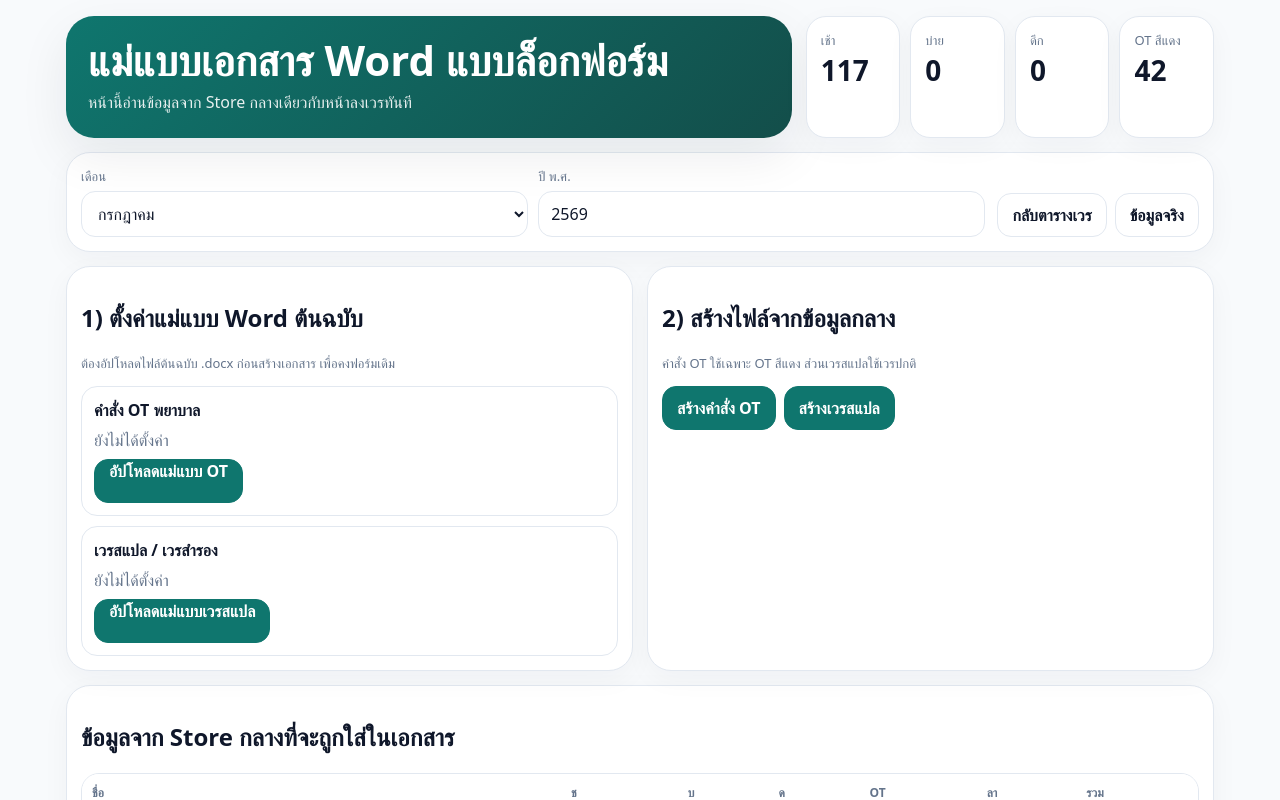
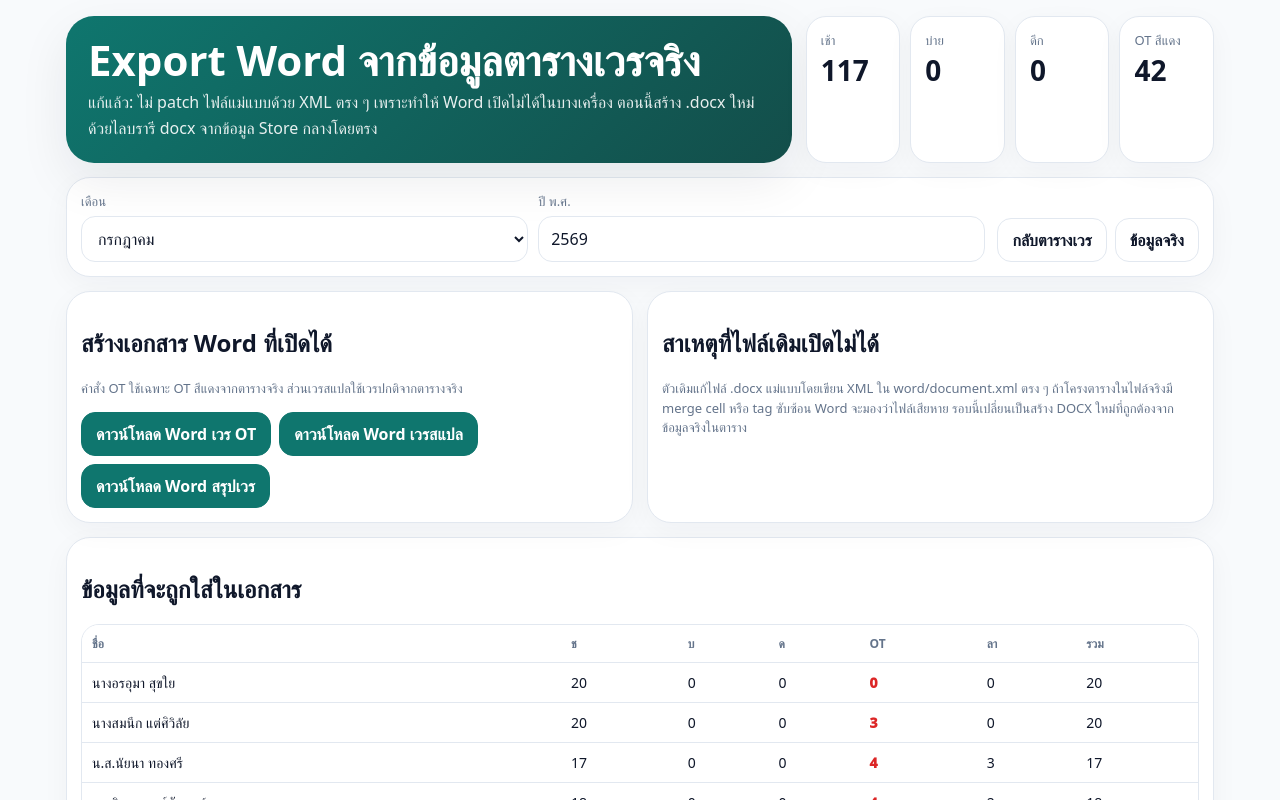
Before and after one commit to proweed001-ux/nurse-shift-mobile-web, a Next.js app: page /templates in a window 1280 px wide. Shown: the top 800 px of the page. Built offline with nearby package versions, Linux system fonts and the light colour scheme.

Commit message:
Fix Word export to generate valid docx from current shift data

```diff
--- a/app/templates/page.tsx
+++ b/app/templates/page.tsx
@@ -1,23 +1,20 @@
 'use client';
 
-import { ChangeEvent, useEffect, useMemo, useState } from 'react';
+import { useEffect, useMemo, useState } from 'react';
 import Link from 'next/link';
 import { thaiMonths } from '../../lib/date';
 import { summarize } from '../../lib/logic';
 import { MonthPlan } from '../../lib/types';
-import { clearTemplate, loadTemplateMeta, saveTemplateFile, TemplateKind, TemplateMeta } from '../../lib/template-documents';
-import { exportOtFromTemplateStrict2, exportReserveFromTemplateStrict2 } from '../../lib/template-documents-strict2';
+import { exportOtDocx, exportReserveDocx, exportSummaryDocx } from '../../lib/documents';
 import { ShiftPlan, listenPlanSync, loadCurrentPlan, loadPlan, savePlan, toLegacyPlan } from '../shiftStore';
 
 export default function TemplatesPage() {
   const [plan, setPlan] = useState<ShiftPlan | null>(null);
   const [message, setMessage] = useState('');
-  const [templateMeta, setTemplateMeta] = useState<Record<TemplateKind, TemplateMeta | null>>({ ot: null, reserve: null });
 
   useEffect(() => {
     const current = savePlan(loadCurrentPlan());
     setPlan(current);
-    refreshTemplateMeta();
     return listenPlanSync((next) => setPlan(next));
   }, []);
 
@@ -30,52 +27,38 @@ export default function TemplatesPage() {
     ot: summary.reduce((sum, row) => sum + row.otTotal, 0),
   }), [summary]);
 
-  function refreshTemplateMeta() {
-    setTemplateMeta({ ot: loadTemplateMeta('ot'), reserve: loadTemplateMeta('reserve') });
-  }
-
   function changeMonth(month: number, year: number) {
     const next = savePlan(loadPlan(month, year));
     setPlan(next);
   }
 
-  async function handleTemplateUpload(kind: TemplateKind, event: ChangeEvent<HTMLInputElement>) {
-    const file = event.target.files?.[0];
-    if (!file) return;
-    try {
-      await saveTemplateFile(kind, file);
-      refreshTemplateMeta();
-      setMessage(kind === 'ot' ? 'บันทึกแม่แบบคำสั่ง OT แล้ว' : 'บันทึกแม่แบบเวรสแปลแล้ว');
-    } catch (error) {
-      setMessage(error instanceof Error ? error.message : 'บันทึกแม่แบบไม่สำเร็จ');
-    } finally {
-      event.target.value = '';
-    }
-  }
-
-  function removeTemplate(kind: TemplateKind) {
-    clearTemplate(kind);
-    refreshTemplateMeta();
-    setMessage(kind === 'ot' ? 'ลบแม่แบบคำสั่ง OT แล้ว' : 'ลบแม่แบบเวรสแปลแล้ว');
-  }
-
-  function exportOt() {
+  async function exportOt() {
     if (!legacyPlan) return;
     try {
-      if (!templateMeta.ot) { setMessage('ต้องอัปโหลดแม่แบบคำสั่ง OT ก่อน เพื่อคงฟอร์มต้นฉบับเป๊ะ'); return; }
-      exportOtFromTemplateStrict2(legacyPlan);
+      await exportOtDocx(legacyPlan);
+      setMessage('ดาวน์โหลดคำสั่ง OT เป็นไฟล์ .docx ที่เปิดได้แล้ว');
     } catch (error) {
       setMessage(error instanceof Error ? error.message : 'สร้างคำสั่ง OT ไม่สำเร็จ');
     }
   }
 
-  function exportReserve() {
+  async function exportReserve() {
     if (!legacyPlan) return;
     try {
-      if (!templateMeta.reserve) { setMessage('ต้องอัปโหลดแม่แบบเวรสแปลก่อน เพื่อคงฟอร์มต้นฉบับเป๊ะ'); return; }
-      exportReserveFromTemplateStrict2(legacyPlan);
+      await exportReserveDocx(legacyPlan);
+      setMessage('ดาวน์โหลดเวรสแปลเป็นไฟล์ .docx ที่เปิดได้แล้ว');
     } catch (error) {
       setMessage(error instanceof Error ? error.message : 'สร้างเวรสแปลไม่สำเร็จ');
+    }
+  }
+
+  async function exportSummary() {
+    if (!legacyPlan) return;
+    try {
+      await exportSummaryDocx(legacyPlan);
+      setMessage('ดาวน์โหลดสรุปเวรเป็นไฟล์ .docx ที่เปิดได้แล้ว');
+    } catch (error) {
+      setMessage(error instanceof Error ? error.message : 'สร้างสรุปเวรไม่สำเร็จ');
     }
   }
 
@@ -85,8 +68,8 @@ export default function TemplatesPage() {
     <main className="app-shell">
       <section className="hero">
         <div className="hero-card">
-          <h1>แม่แบบเอกสาร Word แบบล็อกฟอร์ม</h1>
-          <p>หน้านี้อ่านข้อมูลจาก Store กลางเดียวกับหน้าลงเวรทันที</p>
+          <h1>Export Word จากข้อมูลตารางเวรจริง</h1>
+          <p>แก้แล้ว: ไม่ patch ไฟล์แม่แบบด้วย XML ตรง ๆ เพราะทำให้ Word เปิดไม่ได้ในบางเครื่อง ตอนนี้สร้าง .docx ใหม่ด้วยไลบรารี docx จากข้อมูล Store กลางโดยตรง</p>
         </div>
         <div className="quick-grid">
           <div className="stat"><div className="stat-label">เช้า</div><div className="stat-value">{totals.morning}</div></div>
@@ -119,37 +102,22 @@ export default function TemplatesPage() {
 
       <section className="panel-grid">
         <div className="card">
-          <h2>1) ตั้งค่าแม่แบบ Word ต้นฉบับ</h2>
-          <p className="hint">ต้องอัปโหลดไฟล์ต้นฉบับ .docx ก่อนสร้างเอกสาร เพื่อคงฟอร์มเดิม</p>
-          <div className="person-card">
-            <div className="person-title">คำสั่ง OT พยาบาล</div>
-            <div className="muted">{templateMeta.ot ? `ล็อกฟอร์มจากไฟล์: ${templateMeta.ot.name}` : 'ยังไม่ได้ตั้งค่า'}</div>
-            <div className="actions">
-              <label className="btn primary">อัปโหลดแม่แบบ OT<input hidden type="file" accept=".docx" onChange={(event) => handleTemplateUpload('ot', event)} /></label>
-              {templateMeta.ot ? <button className="btn danger" onClick={() => removeTemplate('ot')}>ลบ</button> : null}
-            </div>
-          </div>
-          <div className="person-card" style={{ marginTop: 10 }}>
-            <div className="person-title">เวรสแปล / เวรสำรอง</div>
-            <div className="muted">{templateMeta.reserve ? `ล็อกฟอร์มจากไฟล์: ${templateMeta.reserve.name}` : 'ยังไม่ได้ตั้งค่า'}</div>
-            <div className="actions">
-              <label className="btn primary">อัปโหลดแม่แบบเวรสแปล<input hidden type="file" accept=".docx" onChange={(event) => handleTemplateUpload('reserve', event)} /></label>
-              {templateMeta.reserve ? <button className="btn danger" onClick={() => removeTemplate('reserve')}>ลบ</button> : null}
-            </div>
+          <h2>สร้างเอกสาร Word ที่เปิดได้</h2>
+          <p className="hint">คำสั่ง OT ใช้เฉพาะ OT สีแดงจากตารางจริง ส่วนเวรสแปลใช้เวรปกติจากตารางจริง</p>
+          <div className="actions">
+            <button className="btn primary" onClick={exportOt}>ดาวน์โหลด Word เวร OT</button>
+            <button className="btn primary" onClick={exportReserve}>ดาวน์โหลด Word เวรสแปล</button>
+            <button className="btn primary" onClick={exportSummary}>ดาวน์โหลด Word สรุปเวร</button>
           </div>
         </div>
         <div className="card">
-          <h2>2) สร้างไฟล์จากข้อมูลกลาง</h2>
-          <p className="hint">คำสั่ง OT ใช้เฉพาะ OT สีแดง ส่วนเวรสแปลใช้เวรปกติ</p>
-          <div className="actions">
-            <button className="btn primary" onClick={exportOt}>สร้างคำสั่ง OT</button>
-            <button className="btn primary" onClick={exportReserve}>สร้างเวรสแปล</button>
-          </div>
+          <h2>สาเหตุที่ไฟล์เดิมเปิดไม่ได้</h2>
+          <p className="hint">ตัวเดิมแก้ไฟล์ .docx แม่แบบโดยเขียน XML ใน word/document.xml ตรง ๆ ถ้าโครงตารางในไฟล์จริงมี merge cell หรือ tag ซับซ้อน Word จะมองว่าไฟล์เสียหาย รอบนี้เปลี่ยนเป็นสร้าง DOCX ใหม่ที่ถูกต้องจากข้อมูลจริงในตาราง</p>
         </div>
       </section>
 
       <section className="card" style={{ marginTop: 14 }}>
-        <h2>ข้อมูลจาก Store กลางที่จะถูกใส่ในเอกสาร</h2>
+        <h2>ข้อมูลที่จะถูกใส่ในเอกสาร</h2>
         <div className="grid-wrap">
           <table className="summary-table">
             <thead><tr><th>ชื่อ</th><th>ช</th><th>บ</th><th>ด</th><th>OT</th><th>ลา</th><th>รวม</th></tr></thead>
```
